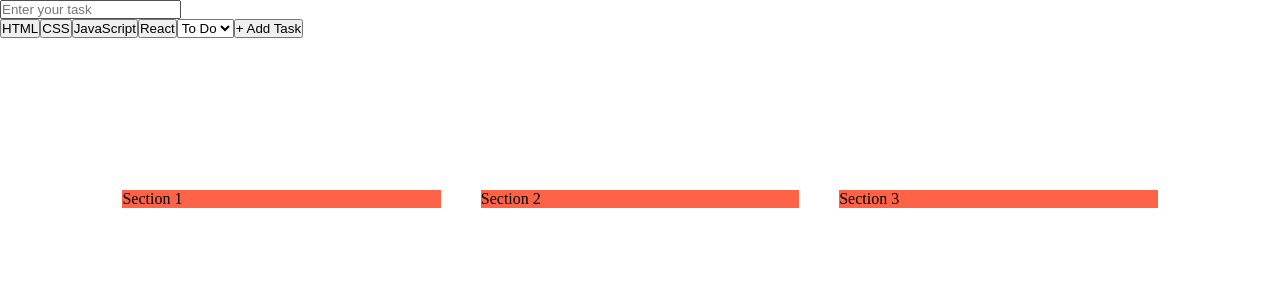
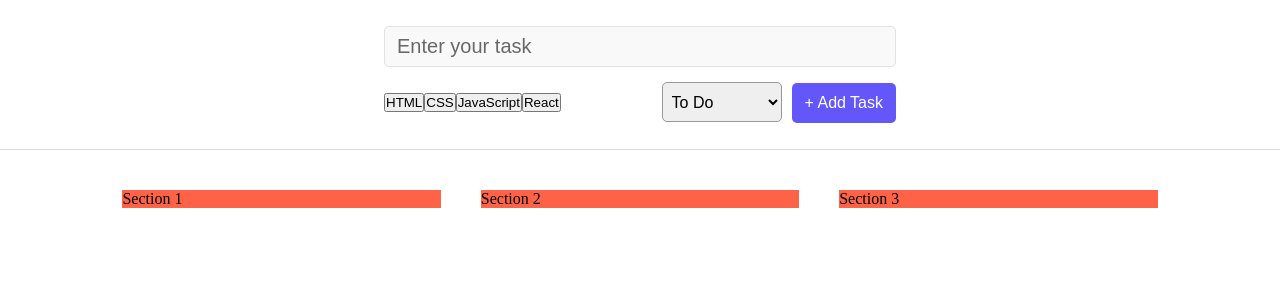
Before and after one commit to avrimarom-del/todo-list-app, a React (Vite) app: page / in a window 1280 px wide. Shown: the top 300 px of the page. Built offline with nearby package versions, Linux system fonts and the light colour scheme.

Commit message:
form component styling

```diff
--- /dev/null
+++ b/src/components/TaskForm.css
@@ -0,0 +1,55 @@
+.app_header {
+    display: flex;
+    align-items: center;
+    justify-content: center;
+    border-bottom: 1px solid #dcdcdc;
+}
+
+.app_header > form{
+    width: 40%;
+}
+
+.task_input {
+    font-size: 20px;
+    font-weight: 500;
+    background: #f9f9f9;
+    color: #000;
+    border: 1px solid #dfe3e6;
+    border-radius: 5px;
+    padding: 8px 12px;
+    margin-bottom: 15px;
+    width: 100%;
+}
+
+.task_input::placeholder {
+    color: #686868;
+}
+
+.task_form_bottom_line {
+    display: flex;
+    align-items: center;
+    justify-content: space-between;
+}
+
+.task_status {
+    font-size: 16px;
+    font-weight: 500;
+    border: 1px solid #999;
+    border-radius: 5px;
+    width: 120px;
+    height: 40px;
+    padding: 0 5px;
+}
+
+.task_submit {
+    font-size: 16px;
+    font-weight: 500;
+    background-color: #6457f9;
+    color: #fff;
+    border-radius: 5px;
+    height: 40px;
+    padding: 3px 13px;
+    margin-left: 10px;
+    border: none;
+    cursor: pointer;
+}
--- a/src/components/TaskForm.jsx
+++ b/src/components/TaskForm.jsx
@@ -1,22 +1,27 @@
 import React from 'react';
 
+import './TaskForm.css';
 const TaskForm = () => {
     return (
         <header className='app_header'>
             <form>
                 <input type="text" className='task_input' placeholder='Enter your task' />
                 <div className='task_form_bottom_line'>
+                    <div>
                         <button className='tag'>HTML</button>
                         <button className='tag'>CSS</button>
                         <button className='tag'>JavaScript</button>
                         <button className='tag'>React</button>
-
+                    </div>
+                    <div>
                         <select className='task_status'>
                             <option value="todo">To Do</option>
                             <option value="doing">Doing</option>
                             <option value="done">Done</option>
                         </select>
+
                         <button type="submit" className='task_submit'>+ Add Task</button>
+                    </div>
                 </div>
             </form>
         </header>
```
Lines whose indentation alone changed are shown as unchanged.
